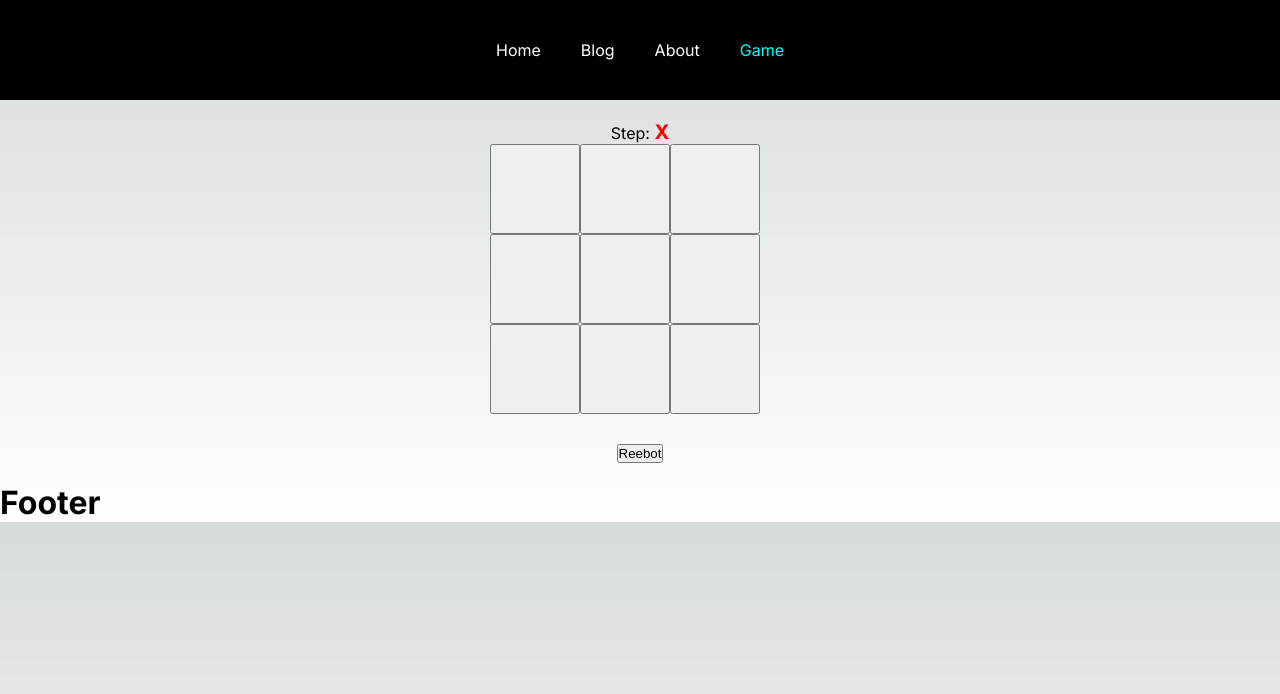
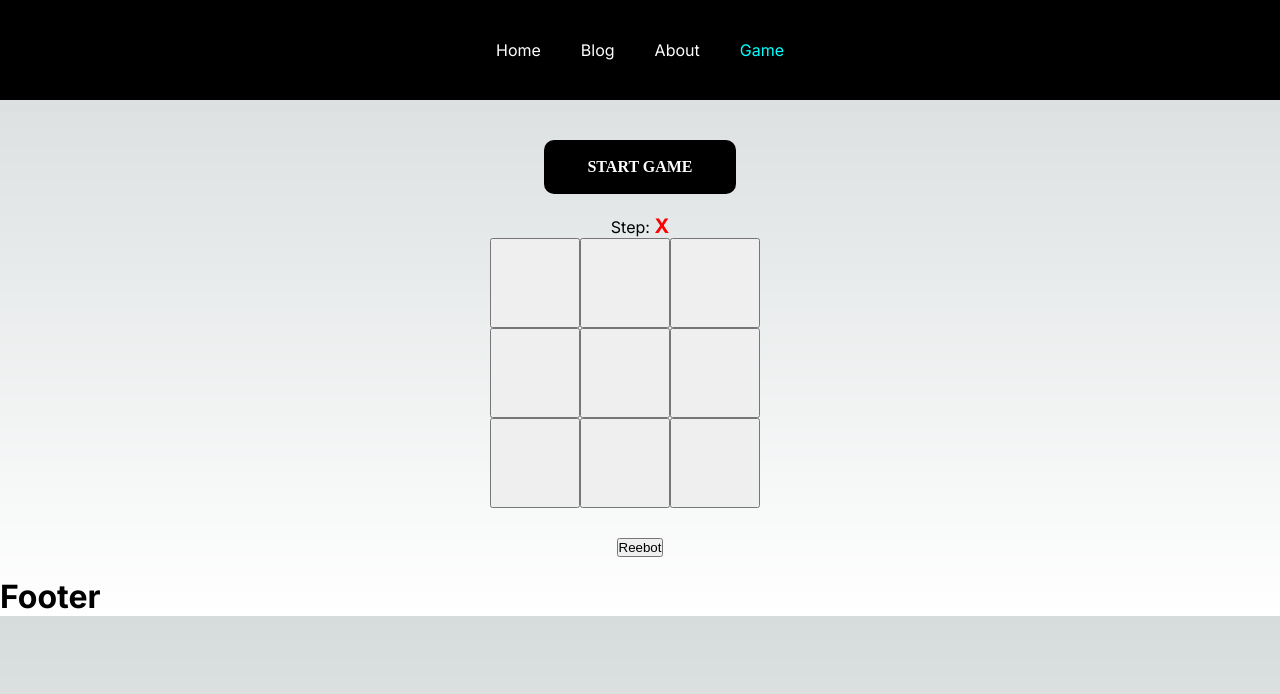
Before and after one commit to Aleksey6453/nextOne, a Next.js app: page /game in a window 1280 px wide. Shown: the top 694 px of the page. Built offline with nearby package versions, Linux system fonts and the light colour scheme.

Commit message:
add btn for start of game

```diff
--- /dev/null
+++ b/app/game/gameComponents/GameBtnStart.jsx
@@ -0,0 +1,11 @@
+import React from 'react'
+
+const GameBtnStart = () => {
+  return (
+    <button className='btn m-20'>
+      Start Game
+    </button>
+  )
+}
+
+export {GameBtnStart}
--- /dev/null
+++ b/app/game/gameComponents/GameInfo.jsx
@@ -0,0 +1,12 @@
+import React from 'react'
+
+const GameInfo = ({isDraw}) => {
+  return (
+    <div className='gameInfo'>
+        {isDraw ? 'Is Draw' : winnerCombi ? 'Winner: ' : 'Step: '}
+        {!isDraw && renderSymbol(winnerSymbol ?? currentStep)}
+    </div>
+  )
+}
+
+export {GameInfo}
--- a/app/game/page.jsx
+++ b/app/game/page.jsx
@@ -3,6 +3,8 @@
 import React from 'react'
 import { useState } from 'react';
 import styles from './Game.module.css'
+// import { GameInfo } from './gameComponents/GameInfo';
+import {GameBtnStart} from './gameComponents/GameBtnStart'
 
 const symbolX = 'X'
 const symbolO = 'O'
@@ -70,19 +72,19 @@ export default function Game(){
     const handleReebot = () => {
         setCells(startPosition)
         setCurrentStep(symbolX)
-        // setWinnerCombi(undefined)
+        setWinnerCombi(undefined)
     }
 
 
 
   return (
     <div className='game wrapPage'>
+        <GameBtnStart />
         <div className='gameInfo'>
-            {/* <h1>{winnerCombi ? 'WINNER!' : 'Step'}'{renderSymbol(winnerSymbol ?? currentStep)}' </h1> */}
-            {/* <h1>{(handleDraw() ? 'Not win!' : '')}</h1> */}
             {isDraw ? 'Is Draw' : winnerCombi ? 'Winner: ' : 'Step: '}
             {!isDraw && renderSymbol(winnerSymbol ?? currentStep)}
         </div>
+        {/* <GameInfo isDraw={isDraw} /> */}
         <div className={styles.gameField}>
             {cells.map((symbol, index) => {
                 const isWinner = winnerCombi?.includes(index)
@@ -97,7 +99,7 @@ export default function Game(){
             })}
         </div>
         <button onClick={handleReebot}>Reebot</button>
-        {/* <button onClick={handleDraw}>Draw</button>  */}
+
     </div>
   )
 
--- a/app/globals.css
+++ b/app/globals.css
@@ -179,3 +179,41 @@ a {
   padding: 20px;
   box-sizing: border-box;
 }
+
+.btn {
+  box-sizing: border-box;
+  appearance: none;
+  background-color: black;
+  border: 3px solid transparent;
+  border-radius: 10px;
+  cursor: pointer;
+  display: flex;
+  align-self: center;
+  font-size: 16px;
+  padding: 15px 40px;
+  text-decoration: none;
+  text-align: center;
+  text-transform: uppercase;
+  font-family: Century Gothic;
+  font-weight: 700;
+  color: white;
+  transition: all 1s;
+}
+.btn:hover {
+    text-decoration: none;
+    transition: all .8s;
+    font-weight: bolder;
+    border: 3px solid black;
+    color: black;
+    background-color: white;
+}
+.btn:active {
+  background-color: #1E1F1C;
+  border: 2px solid white;
+  color: white;
+  border-radius: 15px;
+}
+
+.m-20 {
+  margin: 20px;
+}
```
Also changed, not shown: app/game/gameComponents/GameCell.jsx (added), app/game/gameComponents/GameSymbol.jsx (added), app/game/gameComponents/GameUseState.jsx (added).
